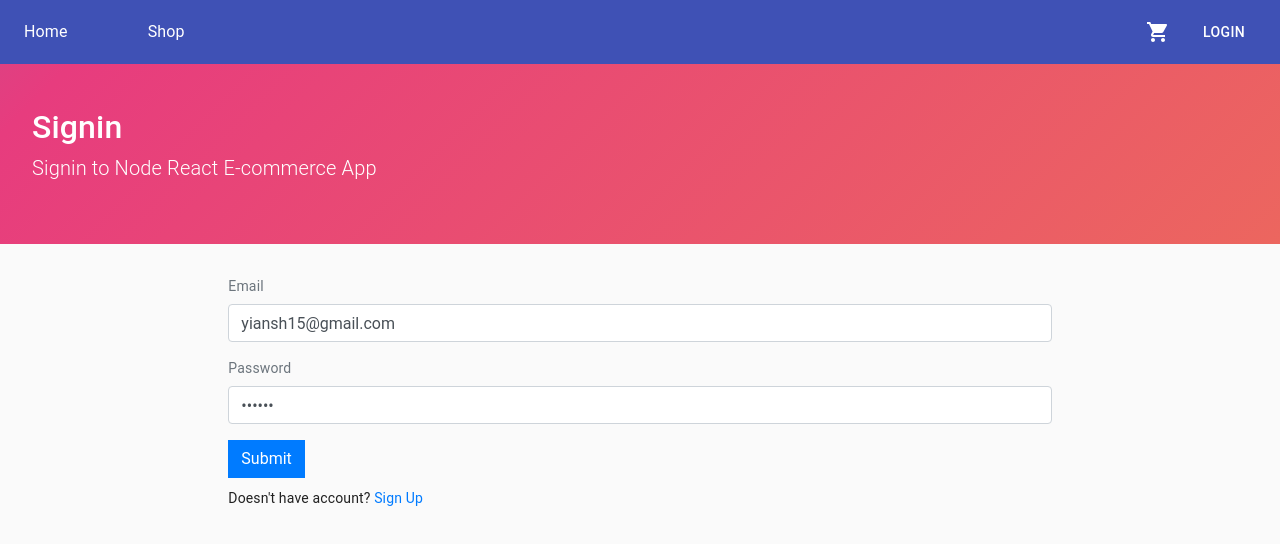
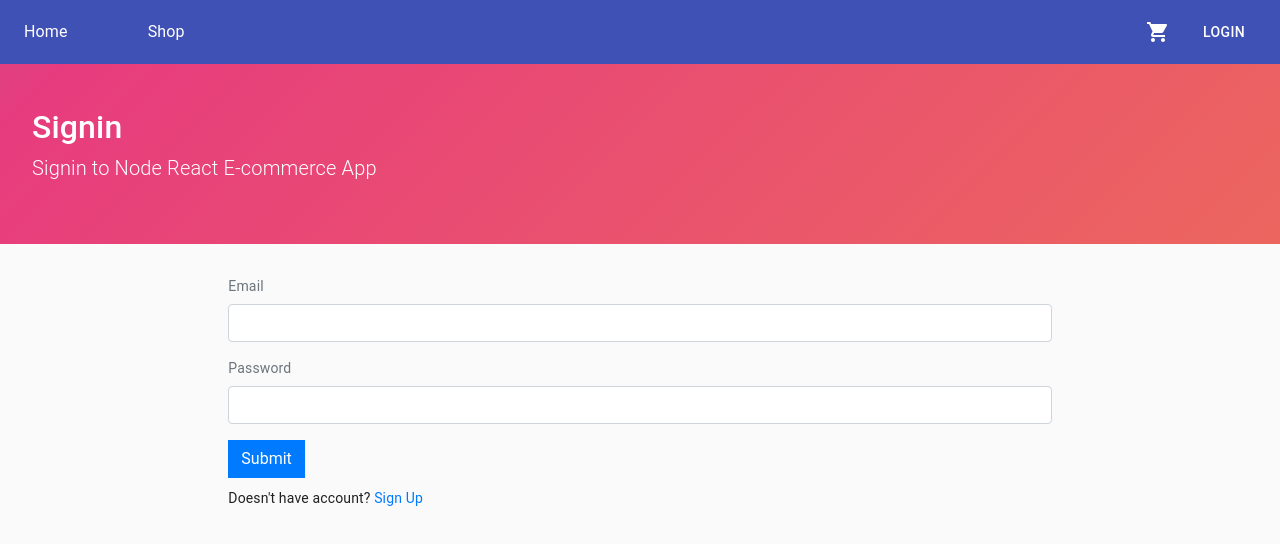
Before and after one commit to yianshih/eCommerce-frontend, a React (Create React App) app: page /signin in a window 1280 px wide. Shown: the top 544 px of the page. Built offline with nearby package versions, Linux system fonts and the light colour scheme; no server answers.

Commit message:
remove signin default

```diff
--- a/src/user/Signin.js
+++ b/src/user/Signin.js
@@ -5,8 +5,8 @@ import { signin, authenticate, isAuthenticated } from "../auth";
 
 const Signin = () => {
     const [values, setValues] = useState({
-        email: "yiansh15@gmail.com",
-        password: "aaa123",
+        email: "",
+        password: "",
         error: "",
         loading: false,
         redirectToReferrer: false
```
